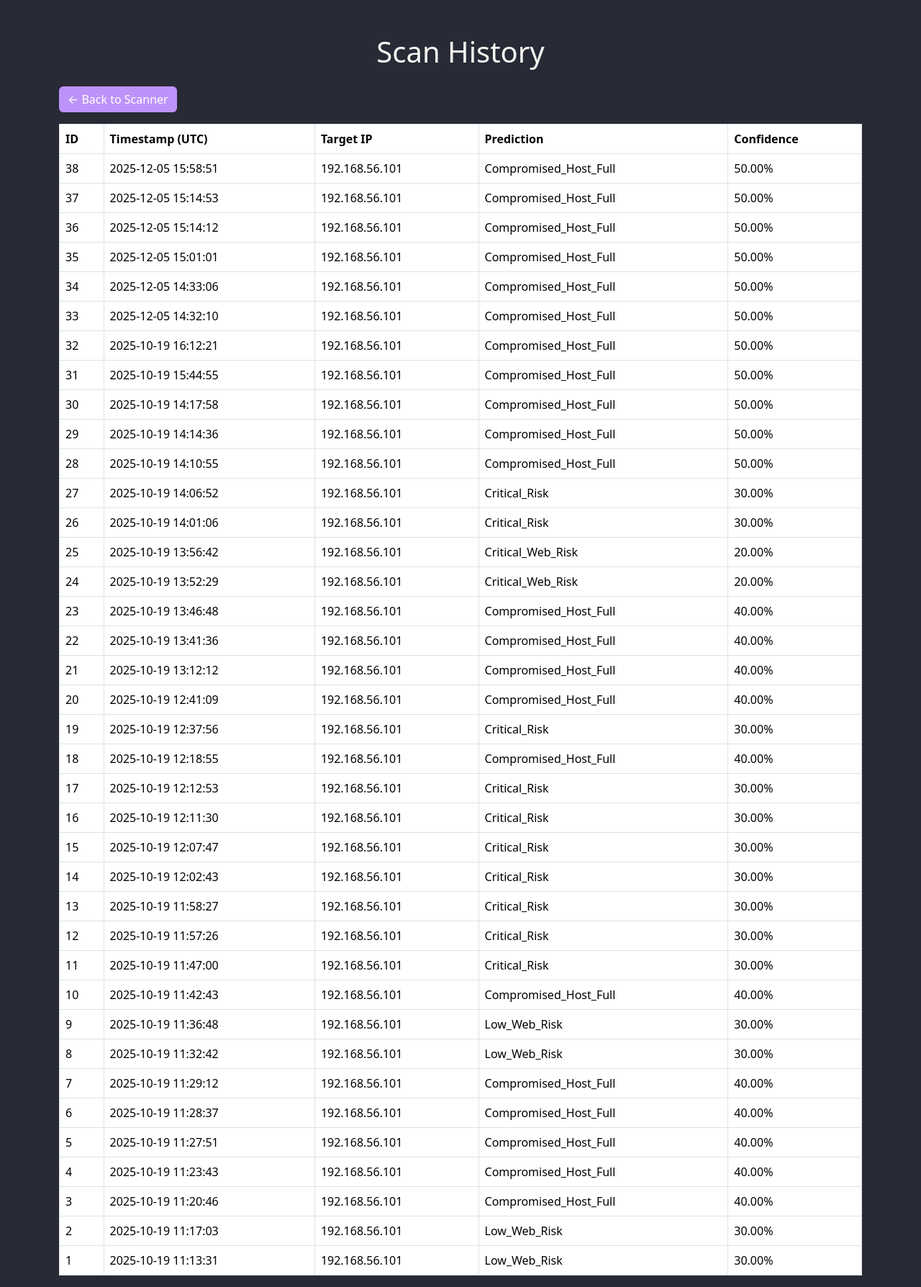
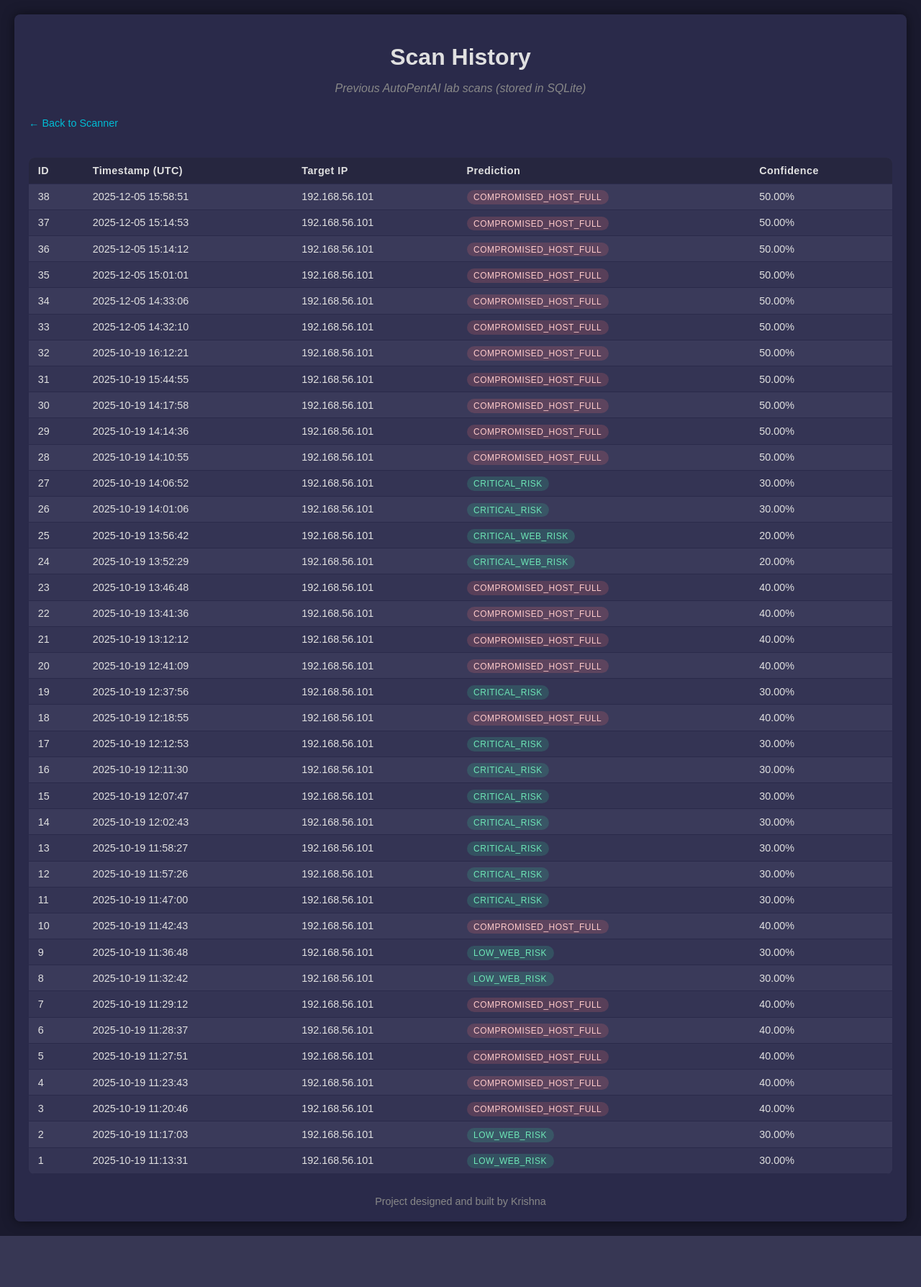
Before and after one commit to KreeeDox/AutoPentAI-Scanner, a Flask app: page /history in a window 1280 px wide. Shown: the whole page at 72% size. After the commit the page ends 1717 px from the top, so only its background shows below. Run offline with Flask 3, Linux system fonts and the light colour scheme.

Commit message:
Full project upgrade: UI, model, docs, features

```diff
--- a/app/app.py
+++ b/app/app.py
@@ -1,57 +1,256 @@
 # LAB-ONLY: Flask Server (V-FINAL with Nikto & DB)
-import sys, os, json, datetime
+
+import sys
+import os
+import json
+import datetime
+
 from flask import Flask, render_template, request, jsonify, send_file, url_for
 from fpdf import FPDF
 from flask_sqlalchemy import SQLAlchemy
 
-sys.path.append(os.path.abspath(os.path.join(os.path.dirname(__file__), '..'))); import recon_local, feature_extractor; from model import predict
-app = Flask(__name__, template_folder='../templates', static_folder='../static')
-basedir = os.path.abspath(os.path.dirname(__file__)); app.config['SQLALCHEMY_DATABASE_URI'] = 'sqlite:///' + os.path.join(basedir, '../data/autopenta.db'); app.config['SQLALCHEMY_TRACK_MODIFICATIONS'] = False; db = SQLAlchemy(app)
+# Import local modules
+sys.path.append(os.path.abspath(os.path.join(os.path.dirname(__file__), "..")))
+import recon_local, feature_extractor  # type: ignore
+from model import predict  # type: ignore
+
+app = Flask(__name__, template_folder="../templates", static_folder="../static")
+
+basedir = os.path.abspath(os.path.dirname(__file__))
+app.config["SQLALCHEMY_DATABASE_URI"] = "sqlite:///" + os.path.join(
+    basedir, "../data/autopenta.db"
+)
+app.config["SQLALCHEMY_TRACK_MODIFICATIONS"] = False
+
+db = SQLAlchemy(app)
+
 
 class Scan(db.Model):
-    id = db.Column(db.Integer, primary_key=True); target_ip = db.Column(db.String(50), nullable=False); label = db.Column(db.String(100)); confidence = db.Column(db.Float); scan_json = db.Column(db.Text); timestamp = db.Column(db.DateTime, default=datetime.datetime.utcnow)
+    id = db.Column(db.Integer, primary_key=True)
+    target_ip = db.Column(db.String(50), nullable=False)
+    label = db.Column(db.String(100))
+    confidence = db.Column(db.Float)
+    scan_json = db.Column(db.Text)
+    timestamp = db.Column(db.DateTime, default=datetime.datetime.utcnow)
 
-last_scan_data = {}; last_prediction = {}
-@app.route('/')
-def index(): return render_template('index.html')
-@app.route('/history')
+
+# In-memory store of last scan for dashboard + PDF
+last_scan_data: dict = {}
+last_prediction: dict = {}
+last_nikto_count: int = 0
+
+
+@app.route("/")
+def index():
+    return render_template("index.html")
+
+
+@app.route("/history")
 def history():
-    try: scans = Scan.query.order_by(Scan.timestamp.desc()).all()
-    except Exception: db.create_all(); scans = []
-    return render_template('history.html', scans=scans)
-@app.route('/scan', methods=['POST'])
+    try:
+        scans = Scan.query.order_by(Scan.timestamp.desc()).all()
+    except Exception:
+        # First run: DB might not exist yet
+        db.create_all()
+        scans = []
+    return render_template("history.html", scans=scans)
+
+
+@app.route("/scan", methods=["POST"])
 def scan():
-    global last_scan_data, last_prediction
+    global last_scan_data, last_prediction, last_nikto_count
+
     try:
-        data = request.json; target = data.get('target')
-        if not (target in ['127.0.0.1', 'localhost'] or target.startswith('192.168.56.')): return jsonify({ "error": "Invalid Target" }), 400
+        data = request.json
+        target = data.get("target")
+
+        # Lab-only safety: only allow local / host-only ranges
+        if not (
+            target in ["127.0.0.1", "localhost"] or target.startswith("192.168.56.")
+        ):
+            return jsonify({"error": "Invalid Target"}), 400
+
+        # Run recon (Nmap + Nikto)
         scan_data, nikto_ran = recon_local.scan_local(target)
-        if scan_data is None: return jsonify({"error": "Scan Failed", "message": "Nmap failed. Check terminal for details."}), 500
-        last_scan_data = scan_data; feature_df = feature_extractor.extract_features(scan_data, nikto_ran)
-        if feature_df is None: return jsonify({"error": "Feature Extraction Failed", "message": "Could not extract features from scan data. Check logs."}), 500
+        if scan_data is None:
+            return (
+                jsonify(
+                    {
+                        "error": "Scan Failed",
+                        "message": "Nmap failed. Check terminal for details.",
+                    }
+                ),
+                500,
+            )
+
+        last_scan_data = scan_data
+
+        # Extract ML features
+        feature_df = feature_extractor.extract_features(scan_data, nikto_ran)
+        if feature_df is None:
+            return (
+                jsonify(
+                    {
+                        "error": "Feature Extraction Failed",
+                        "message": "Could not extract features from scan data. Check logs.",
+                    }
+                ),
+                500,
+            )
+
+        # ML prediction
         label, confidence = predict.get_prediction(feature_df)
-        if label == "Error": return jsonify({"error": "Prediction Failed", "message": "ML model prediction failed. Check model file."}), 500
-        last_prediction = {"label": label, "confidence": f"{confidence:.2f}%"}; target_ip = list(scan_data['scan'].keys())[0]; scan_report = scan_data['scan'][target_ip]
-        nikto_count = 0;
-        if 'nikto_vuln_count' in feature_df.columns and not feature_df.empty: nikto_count = int(feature_df['nikto_vuln_count'].iloc[0]) # Convert to int
-        try: new_scan = Scan(target_ip=target_ip, label=label, confidence=float(confidence), scan_json=json.dumps(scan_data)); db.session.add(new_scan); db.session.commit(); print(f"Scan result saved (Nikto found: {nikto_count}).")
-        except Exception as e: print(f"DB save error: {e}"); db.session.rollback()
-        return jsonify({"success": True, "target": target_ip, "prediction": last_prediction, "scan_report": scan_report, "nikto_vuln_count": int(nikto_count)}) # Ensure nikto_count is int
-    except Exception as e: print(f"Error in /scan endpoint: {e}"); return jsonify({"error": "Internal Server Error", "message": f"An unexpected error occurred: {str(e)}"}), 500
-@app.route('/report')
+        if label == "Error":
+            return (
+                jsonify(
+                    {
+                        "error": "Prediction Failed",
+                        "message": "ML model prediction failed. Check model file.",
+                    }
+                ),
+                500,
+            )
+
+        last_prediction = {"label": label, "confidence": f"{confidence:.2f}%"}
+
+        # Basic scan info for UI
+        target_ip = list(scan_data["scan"].keys())[0]
+        scan_report = scan_data["scan"][target_ip]
+
+        # Nikto summary
+        nikto_count = 0
+        if "nikto_vuln_count" in feature_df.columns and not feature_df.empty:
+            nikto_count = int(feature_df["nikto_vuln_count"].iloc[0])
+        last_nikto_count = nikto_count
+
+        # Store in DB for history view
+        try:
+            new_scan = Scan(
+                target_ip=target_ip,
+                label=label,
+                confidence=float(confidence),
+                scan_json=json.dumps(scan_data),
+            )
+            db.session.add(new_scan)
+            db.session.commit()
+            print(f"Scan result saved (Nikto found: {nikto_count}).")
+        except Exception as e:
+            print(f"DB save error: {e}")
+            db.session.rollback()
+
+        return jsonify(
+            {
+                "success": True,
+                "target": target_ip,
+                "prediction": last_prediction,
+                "scan_report": scan_report,
+                "nikto_vuln_count": int(nikto_count),
+            }
+        )
+    except Exception as e:
+        print(f"Error in /scan endpoint: {e}")
+        return (
+            jsonify(
+                {
+                    "error": "Internal Server Error",
+                    "message": f"An unexpected error occurred: {str(e)}",
+                }
+            ),
+            500,
+        )
+
+
+@app.route("/report")
 def generate_report():
-    global last_scan_data, last_prediction
-    if not last_scan_data or not last_prediction: return "No scan data available.", 404
+    global last_scan_data, last_prediction, last_nikto_count
+
+    if not last_scan_data or not last_prediction:
+        return "No scan data available.", 404
+
     try:
-        pdf = FPDF(); pdf.add_page(); pdf.set_font("Arial", size=16); pdf.cell(200, 10, txt="AutoPentAI Lab Scan Report", ln=True, align='C')
-        pdf.set_font("Arial", size=12); pdf.cell(200, 10, txt="--- Prediction ---", ln=True, align='L'); pdf.cell(200, 8, txt=f"Classification: {last_prediction.get('label')}", ln=True); pdf.cell(200, 8, txt=f"Confidence: {last_prediction.get('confidence')}", ln=True); pdf.ln(10)
-        pdf.cell(200, 10, txt="--- Scan Details ---", ln=True, align='L'); target_ip = list(last_scan_data['scan'].keys())[0]; pdf.cell(200, 8, txt=f"Target: {target_ip}", ln=True)
-        pdf.set_font("Arial", 'B', size=10); pdf.cell(20, 8, txt="Port", border=1); pdf.cell(20, 8, txt="State", border=1); pdf.cell(50, 8, txt="Service", border=1); pdf.cell(100, 8, txt="Product/Version", border=1, ln=True); pdf.set_font("Arial", size=10) # Headers
-        if 'tcp' in last_scan_data['scan'][target_ip]:
-            for port, data in last_scan_data['scan'][target_ip]['tcp'].items(): pdf.cell(20, 8, txt=str(port), border=1); pdf.cell(20, 8, txt=data.get('state', 'N/A'), border=1); pdf.cell(50, 8, txt=data.get('name', 'N/A'), border=1); pdf.cell(100, 8, txt=f"{data.get('product', '')} {data.get('version', '')}", border=1, ln=True)
-        report_filename = "data/report.pdf"; pdf.output(report_filename)
-        return send_file(os.path.abspath(report_filename), as_attachment=True, download_name='AutoPentAI_Report.pdf')
-    except Exception as e: print(f"Error generating PDF: {e}"); return "Error generating report", 500
+        pdf = FPDF()
+        pdf.add_page()
+
+        # Header
+        pdf.set_font("Arial", size=16)
+        pdf.cell(200, 10, txt="AutoPentAI Lab Scan Report", ln=True, align="C")
+
+        # Meta info
+        pdf.set_font("Arial", size=10)
+        now_str = datetime.datetime.utcnow().strftime("%Y-%m-%d %H:%M:%S UTC")
+        pdf.cell(200, 6, txt=f"Generated at: {now_str}", ln=True)
+
+        target_ip = list(last_scan_data["scan"].keys())[0]
+        pdf.cell(200, 6, txt=f"Target: {target_ip}", ln=True)
+        pdf.ln(4)
+
+        # Prediction summary
+        pdf.set_font("Arial", size=12)
+        pdf.cell(200, 8, txt="--- Prediction ---", ln=True, align="L")
+
+        pdf.set_font("Arial", size=11)
+        pdf.cell(
+            200,
+            6,
+            txt=f"Classification: {last_prediction.get('label')}",
+            ln=True,
+        )
+        pdf.cell(
+            200,
+            6,
+            txt=f"Confidence: {last_prediction.get('confidence')}",
+            ln=True,
+        )
+        pdf.cell(
+            200,
+            6,
+            txt=f"Nikto web vulns detected: {last_nikto_count}",
+            ln=True,
+        )
+        pdf.ln(6)
+
+        # Port table
+        pdf.set_font("Arial", size=12)
+        pdf.cell(
+            200,
+            8,
+            txt="--- Scan Details (TCP Ports) ---",
+            ln=True,
+            align="L",
+        )
+        pdf.ln(2)
+
+        pdf.set_font("Arial", "B", size=10)
+        pdf.cell(20, 8, txt="Port", border=1)
+        pdf.cell(20, 8, txt="State", border=1)
+        pdf.cell(50, 8, txt="Service", border=1)
+        pdf.cell(100, 8, txt="Product/Version", border=1, ln=True)
+
+        pdf.set_font("Arial", size=10)
+
+        tcp_data = last_scan_data["scan"].get(target_ip, {}).get("tcp", {})
+        for port, data in tcp_data.items():
+            pdf.cell(20, 8, txt=str(port), border=1)
+            pdf.cell(20, 8, txt=data.get("state", "N/A"), border=1)
+            pdf.cell(50, 8, txt=data.get("name", "N/A"), border=1)
+            version = f"{data.get('product', '')} {data.get('version', '')}".strip()
+            pdf.cell(100, 8, txt=version, border=1, ln=True)
+
+        report_filename = os.path.join("data", "report.pdf")
+        pdf.output(report_filename)
+
+        return send_file(
+            os.path.abspath(report_filename),
+            as_attachment=True,
+            download_name="AutoPentAI_Report.pdf",
+        )
+    except Exception as e:
+        print(f"Error generating PDF: {e}")
+        return "Error generating report", 500
+
+
 if __name__ == "__main__":
-    with app.app_context(): db.create_all()
-    print("Starting Flask server (V-FINAL with Nikto)..."); app.run(host='127.0.0.1', port=5001, debug=True)
+    with app.app_context():
+        db.create_all()
+    print("Starting Flask server (V-FINAL with Nikto)...")
+    app.run(host="127.0.0.1", port=5001, debug=True)
--- a/requirements.txt
+++ b/requirements.txt
@@ -4,3 +4,4 @@ pandas
 scikit-learn
 joblib
 fpdf
+Flask-SQLAlchemy==3.1.1
--- a/templates/history.html
+++ b/templates/history.html
@@ -2,20 +2,102 @@
 <html lang="en">
 <head>
     <meta charset="UTF-8">
-    <meta name="viewport" content="width=device-width, initial-scale=1.0">
     <title>Scan History - AutoPentAI</title>
-    <link href="https://cdn.jsdelivr.net/npm/bootstrap@5.3.3/dist/css/bootstrap.min.css" rel="stylesheet">
+
+    {# main CSS file jo dashboard me bhi use ho raha hai #}
+    <link rel="stylesheet" href="{{ url_for('static', filename='style.css') }}">
+
     <style>
-        body { background-color: #282a36; color: #f8f8f2; }
-        .table { background-color: #44475a; color: #f8f8f2; }
-        thead { color: #50fa7b; }
+        /* Extra styles sirf history page ke liye */
+        .history-wrapper {
+            margin-top: 1.5rem;
+        }
+
+        .back-link {
+            display: inline-block;
+            margin-bottom: 1rem;
+            color: #00bcd4;
+            text-decoration: none;
+            font-size: 0.9rem;
+        }
+
+        .back-link:hover {
+            text-decoration: underline;
+        }
+
+        .history-table {
+            width: 100%;
+            border-collapse: collapse;
+            font-size: 0.9rem;
+            background-color: #3a3a5a;
+            border-radius: 8px;
+            overflow: hidden;
+        }
+
+        .history-table th,
+        .history-table td {
+            padding: 0.6rem 0.8rem;
+            border-bottom: 1px solid #2a2a4a;
+            text-align: left;
+        }
+
+        .history-table th {
+            background-color: #26263f;
+            font-weight: 600;
+            letter-spacing: 0.03em;
+        }
+
+        .history-table tr:nth-child(even) {
+            background-color: #343454;
+        }
+
+        .history-table tr:hover {
+            background-color: #42426a;
+        }
+
+        .risk-badge {
+            padding: 0.18rem 0.6rem;
+            border-radius: 999px;
+            font-size: 0.75rem;
+            text-transform: uppercase;
+            letter-spacing: 0.04em;
+        }
+
+        .risk-high {
+            background: rgba(248, 113, 113, 0.18);
+            color: #fecaca;
+        }
+
+        .risk-medium {
+            background: rgba(250, 204, 21, 0.18);
+            color: #facc15;
+        }
+
+        .risk-low {
+            background: rgba(52, 211, 153, 0.18);
+            color: #6ee7b7;
+        }
+
+        .empty-state {
+            margin-top: 1rem;
+            opacity: 0.8;
+            font-size: 0.9rem;
+        }
     </style>
 </head>
 <body>
-    <div class="container mt-5">
-        <h1 class="text-center mb-4">Scan History</h1>
-        <a href="/" class="btn btn-primary mb-3" style="background-color: #bd93f9; border:none;">&larr; Back to Scanner</a>
-        <table class="table table-bordered table-hover">
+    <div class="container">
+
+        <div class="header">
+            <h1>Scan History</h1>
+            <p>Previous AutoPentAI lab scans (stored in SQLite)</p>
+        </div>
+
+        <a href="{{ url_for('index') }}" class="back-link">← Back to Scanner</a>
+
+        <div class="history-wrapper">
+            {% if scans and scans|length > 0 %}
+                <table class="history-table">
                     <thead>
                         <tr>
                             <th>ID</th>
@@ -27,20 +109,41 @@
                     </thead>
                     <tbody>
                         {% for scan in scans %}
+                            {# simple severity mapping based on label #}
+                            {% set label = scan.label or '' %}
+                            {% if 'Compromised' in label %}
+                                {% set risk_class = 'risk-high' %}
+                            {% elif 'Suspicious' in label %}
+                                {% set risk_class = 'risk-medium' %}
+                            {% else %}
+                                {% set risk_class = 'risk-low' %}
+                            {% endif %}
+
                             <tr>
                                 <td>{{ scan.id }}</td>
                                 <td>{{ scan.timestamp.strftime('%Y-%m-%d %H:%M:%S') }}</td>
                                 <td>{{ scan.target_ip }}</td>
-                    <td>{{ scan.label }}</td>
+                                <td>
+                                    <span class="risk-badge {{ risk_class }}">
+                                        {{ scan.label }}
+                                    </span>
+                                </td>
                                 <td>{{ "%.2f"|format(scan.confidence) }}%</td>
-                </tr>
-                {% else %}
-                <tr>
-                    <td colspan="5" class="text-center">No scans found.</td>
                             </tr>
                         {% endfor %}
                     </tbody>
                 </table>
+            {% else %}
+                <p class="empty-state">
+                    No scans found yet. Run a scan from the main dashboard to see it here.
+                </p>
+            {% endif %}
+        </div>
+
+        <div class="footer">
+            Project designed and built by Krishna
+        </div>
+
     </div>
 </body>
 </html>
--- a/templates/index.html
+++ b/templates/index.html
@@ -4,6 +4,12 @@
     <meta charset="UTF-8">
     <meta name="viewport" content="width=device-width, initial-scale=1.0">
     <title>AutoPentAI - Pro Dashboard</title>
+<p style="margin-top: 4px; font-size: 12px; opacity: 0.7; text-align: center;">
+  RandomForest-based risk classifier • Trained on lab dataset (100% training accuracy) •
+  For educational / lab use only.
+</p>
+
+
     <link rel="preconnect" href="https://fonts.googleapis.com">
     <link rel="preconnect" href="https://fonts.gstatic.com" crossorigin>
     <link href="https://fonts.googleapis.com/css2?family=Roboto+Mono:wght@300;400;700&display=swap" rel="stylesheet">
```
Also changed, not shown: app/app_backup.py (added, +57 -0 lines), data/nikto_results.json (+1 -1 lines), data/scan_results.json (+7 -10 lines), README.md, data/autopenta.db, static/preview/dashboard_idle.png (added), static/preview/pdf_export.png (added), static/preview/result.png (added), static/preview/scanning.png (added). Lines whose indentation alone changed are shown as unchanged.
